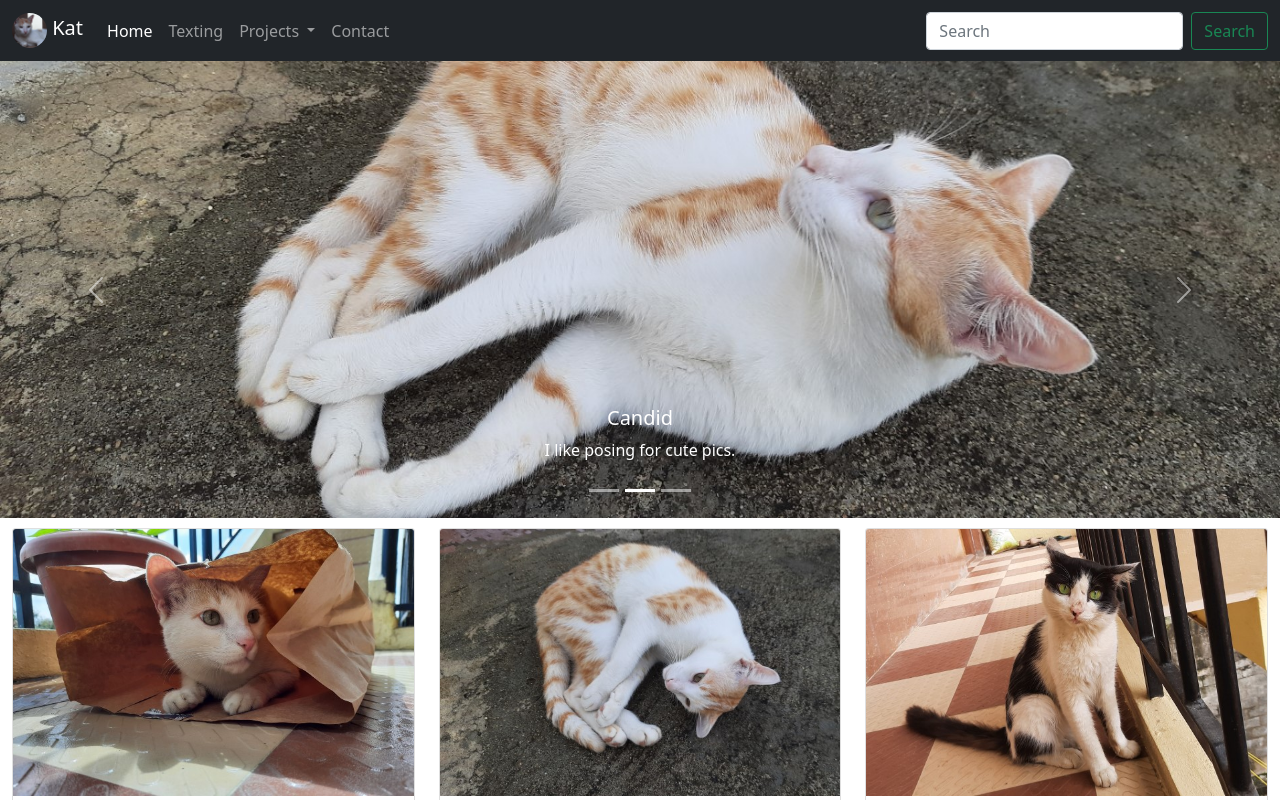
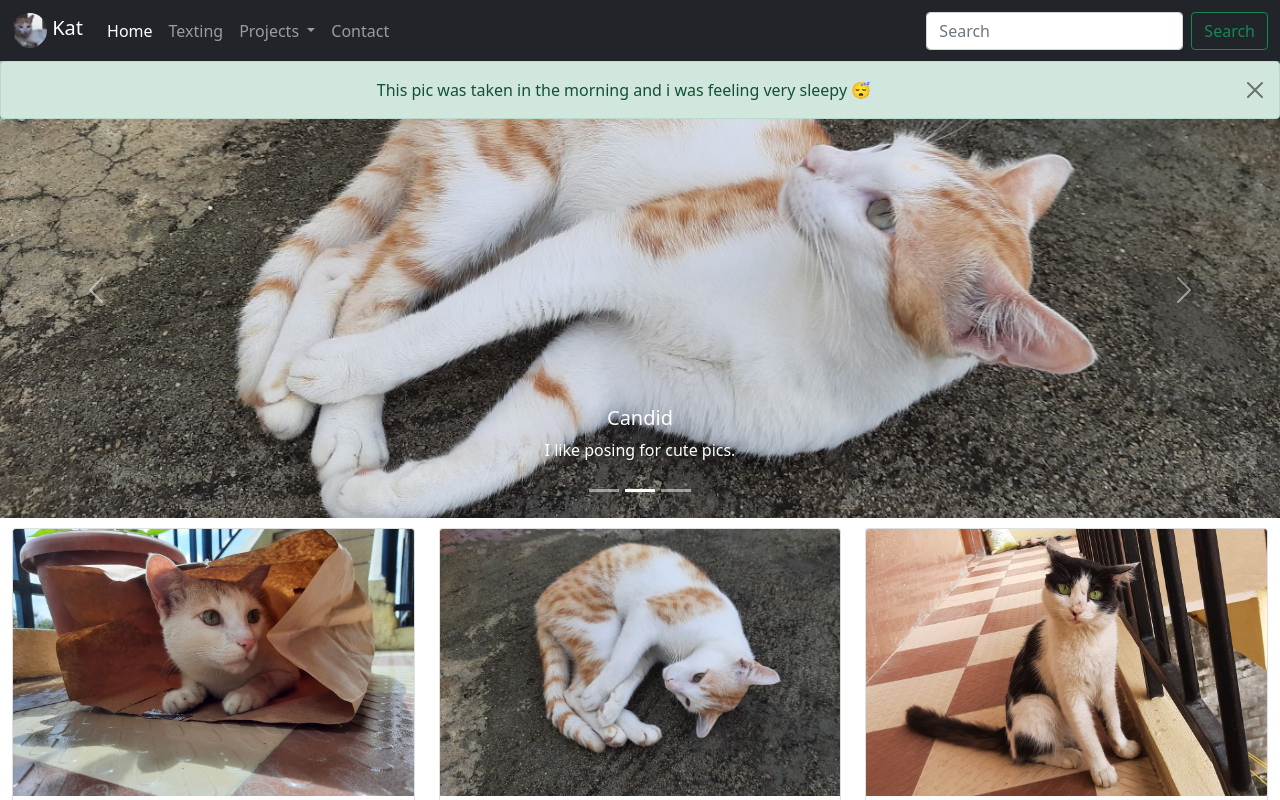
Before and after one commit to Sunny619/HTML-CSS-JS, a plain HTML site: page bootstrap.html in a window 1280 px wide. Both pictures are taken after a click on the link "Kat". Shown: the top 800 px of the page. Drawn offline with nearby package versions, Linux system fonts and the light colour scheme.

Commit message:
Added collapsable quote

```diff
--- a/bootstrap.html
+++ b/bootstrap.html
@@ -62,6 +62,12 @@
           </div>
           <div class="carousel-item" >
             <img src="Images/carousel1.jpg" class="d-block w-100" alt="...">
+            <div class="carousel-caption d-none d-md-block" style="top: 0px; bottom: unset; left: 0%; right: 0%; padding: 0px;">
+              <div class="alert alert-success alert-dismissible fade show" role="alert">
+                This pic was taken in the morning and i was feeling very sleepy 😴
+                <button type="button" class="btn-close" data-bs-dismiss="alert" aria-label="Close"></button>
+              </div>
+            </div>
             <div class="carousel-caption d-none d-md-block">
               <h5>Candid</h5>
               <p>I like posing for cute pics.</p>
```
